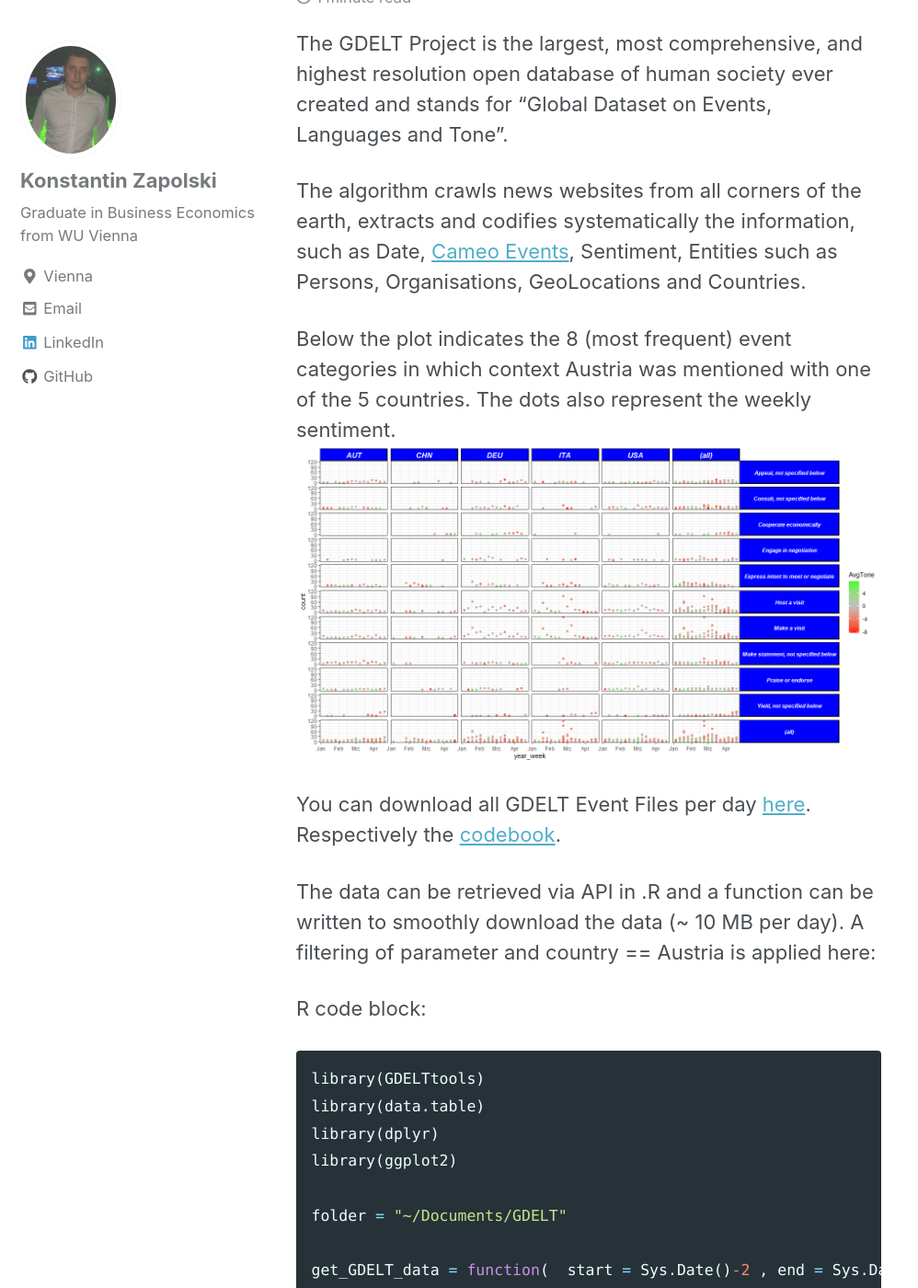
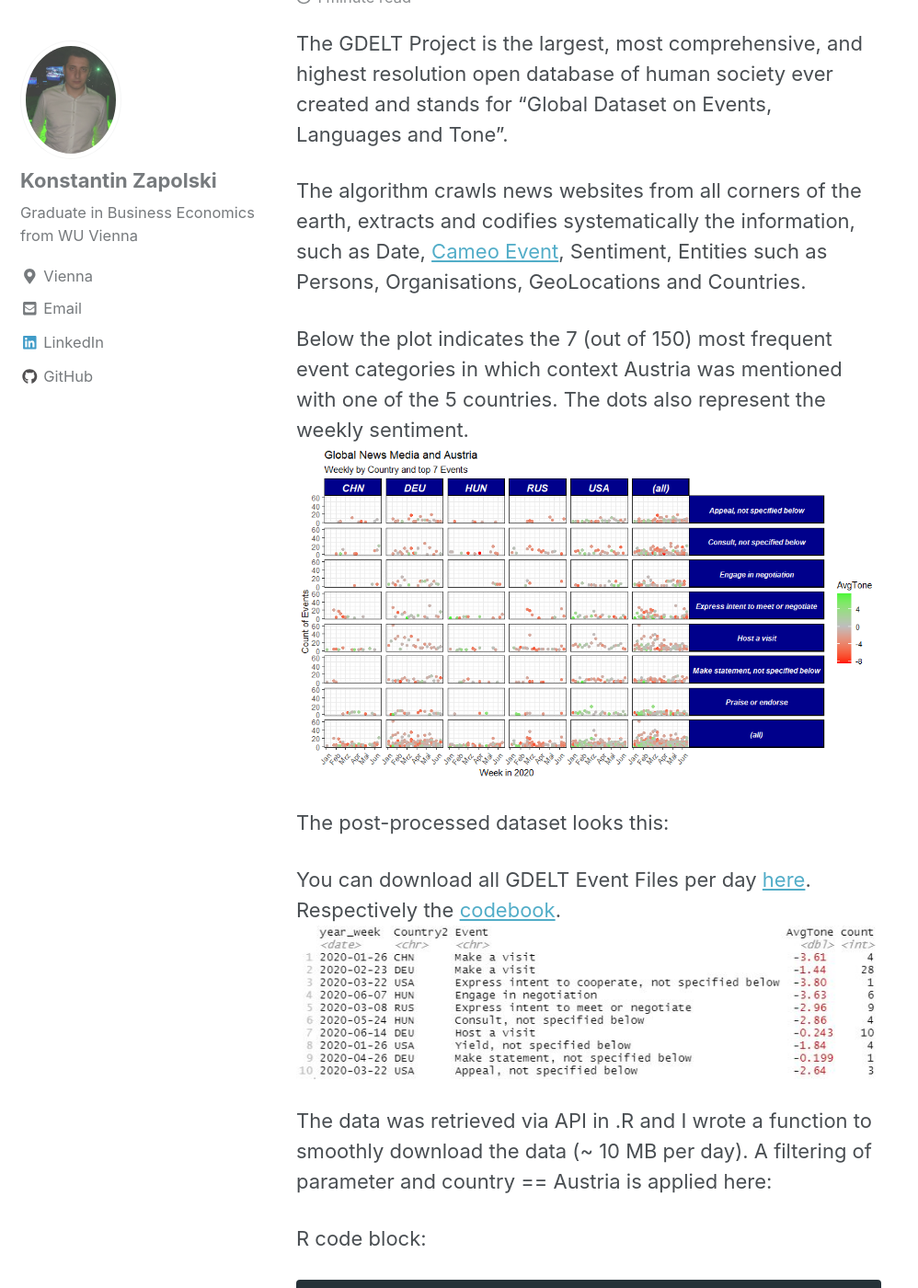
Before and after one commit to zapkon/homepage, a Jekyll site: the page built from _posts/2020-06-28-GDELT.md, in a window 1280 px wide and 1400 px high, scrolled down 418 px. Shown: the whole window at 92% size, without its empty margins (0-998 px from the left). Built offline with Jekyll 4.4.1, drawn with Linux system fonts in a browser that asks for light colours; nearby versions of some CDN libraries.

Commit message:
new pics

````diff
--- a/_posts/2020-06-28-GDELT.md
+++ b/_posts/2020-06-28-GDELT.md
@@ -11,18 +11,21 @@ mathjax: "true"
 The GDELT Project is the largest, most comprehensive, and highest resolution open database of human society ever created and stands for
 "Global Dataset on Events, Languages and Tone".
 
-The algorithm crawls news websites from all corners of the earth, extracts and codifies systematically the information, such as Date, [Cameo Events](http://data.gdeltproject.org/documentation/CAMEO.Manual.1.1b3.pdf),
+The algorithm crawls news websites from all corners of the earth, extracts and codifies systematically the information, such as Date, [Cameo Event](http://data.gdeltproject.org/documentation/CAMEO.Manual.1.1b3.pdf),
 Sentiment, Entities such as Persons, Organisations, GeoLocations and Countries.
 
-Below the plot indicates the 8 (most frequent) event categories in which context Austria was mentioned with one of the 5 countries. The dots also represent the weekly sentiment.
-![alt]({{ site.url }}{{ site.baseurl }}/images/GDELT/facet_grid_top10_UNSCALED.png)
+Below the plot indicates the 7 (out of 150) most frequent event categories in which context Austria was mentioned with one of the 5 countries. The dots also represent the weekly sentiment.
+![alt]({{ site.url }}{{ site.baseurl }}/images/GDELT/facet grid.png)
+
+The post-processed dataset looks this:
+
 
 You can download all GDELT Event Files per day [here](http://data.gdeltproject.org/events/index.html). Respectively the [codebook](http://data.gdeltproject.org/documentation/GDELT-Event_Codebook-V2.0.pdf).
+![alt]({{ site.url }}{{ site.baseurl }}/images/GDELT/data screenshot.jpg)
 
 
-
-The data can be retrieved via API in .R and a function can be written to smoothly
- download the data (~ 10 MB per day). A filtering of parameter and country == Austria is applied here:
+The data was retrieved via API in .R and I wrote a function to smoothly download the data (~ 10 MB per day).
+A filtering of parameter and country == Austria is applied here:
 
 R code block:
 ```r
````
Also changed, not shown: images/GDELT/data screenshot.jpg (added), images/GDELT/facet grid.png (added), images/GDELT/facet_grid_top10_UNSCALED.png (deleted), images/GDELT/facet_grid_top10_UNSCALED2.png (deleted), images/GDELT/old pp.jpg (added).
